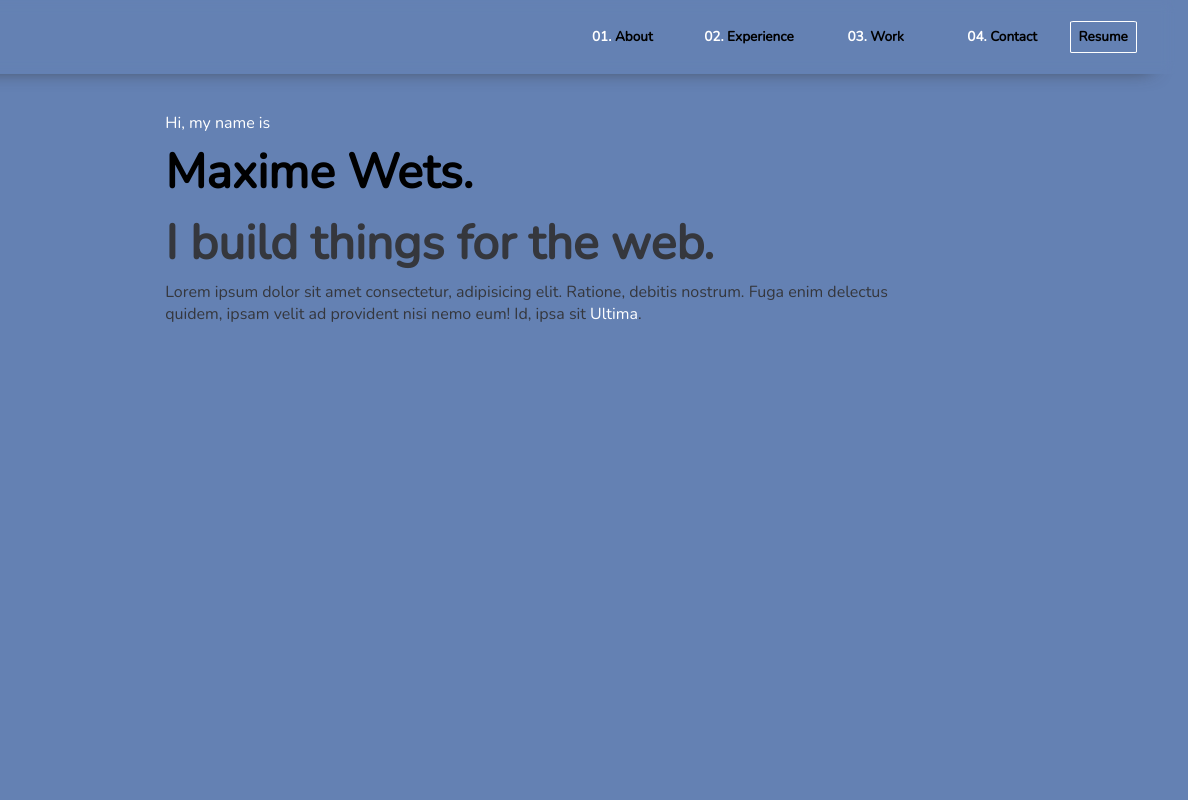
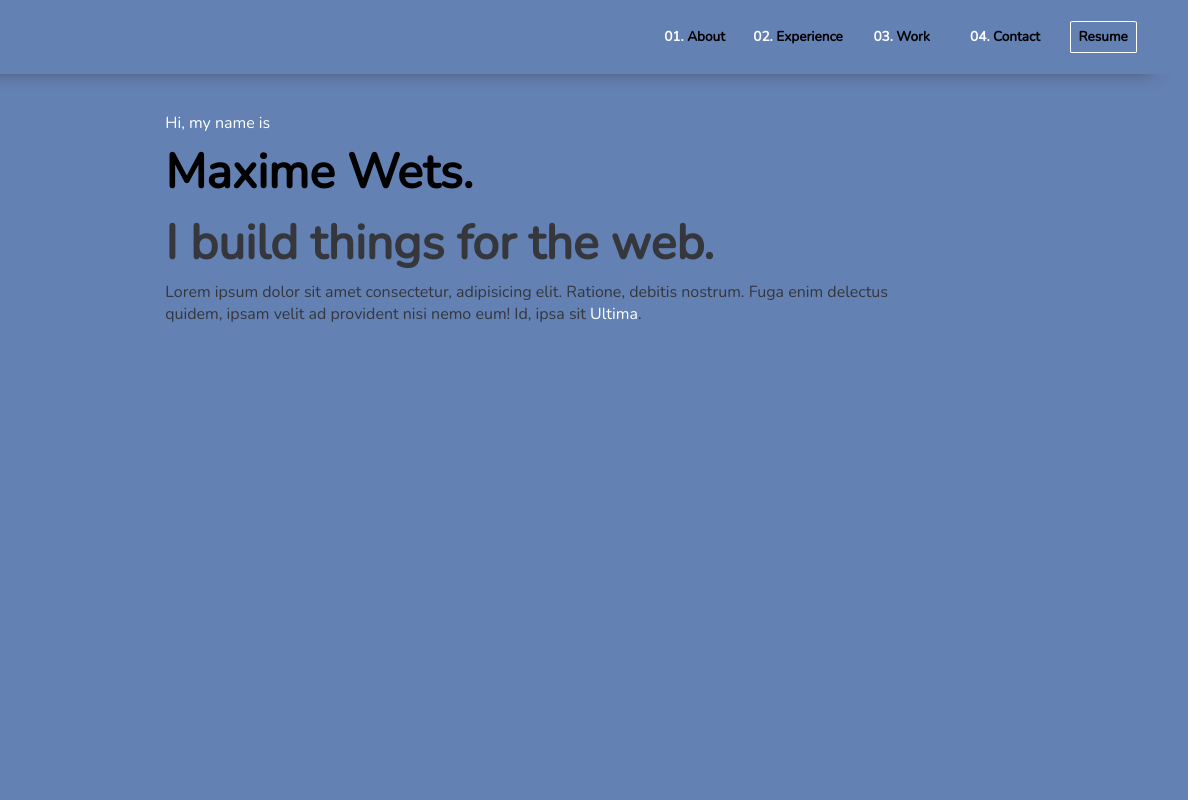
Before and after one commit to Max-WETS/Portfolio, a Gatsby site: page / in a window 1280 px wide. Shown: the top 800 px of the page, 92-1280 px from the left. Built offline with nearby package versions, Linux system fonts and the light colour scheme; Gatsby itself is replaced by a stand-in of ours.

Commit message:
correct nav menu dimensions issue

```diff
--- a/src/styles/stylesheets/header.scss
+++ b/src/styles/stylesheets/header.scss
@@ -12,7 +12,7 @@
     padding-left: 3%;
     padding-right: 3%;
     backdrop-filter: blur(6px);
-    transition: 0.6s;
+    // transition: 0.6s;
     z-index: 3;
 }
 
@@ -32,12 +32,12 @@
     align-items: center;
     justify-content:space-between;
     height: 100%;
-    width: 47%;
+    box-sizing: content-box;
 }
 
 .menu-items {
     height: 100%;
-    width: 550px;
+    width: 420px;
     display: flex;
     flex-direction: row;
     align-items: center;
```
